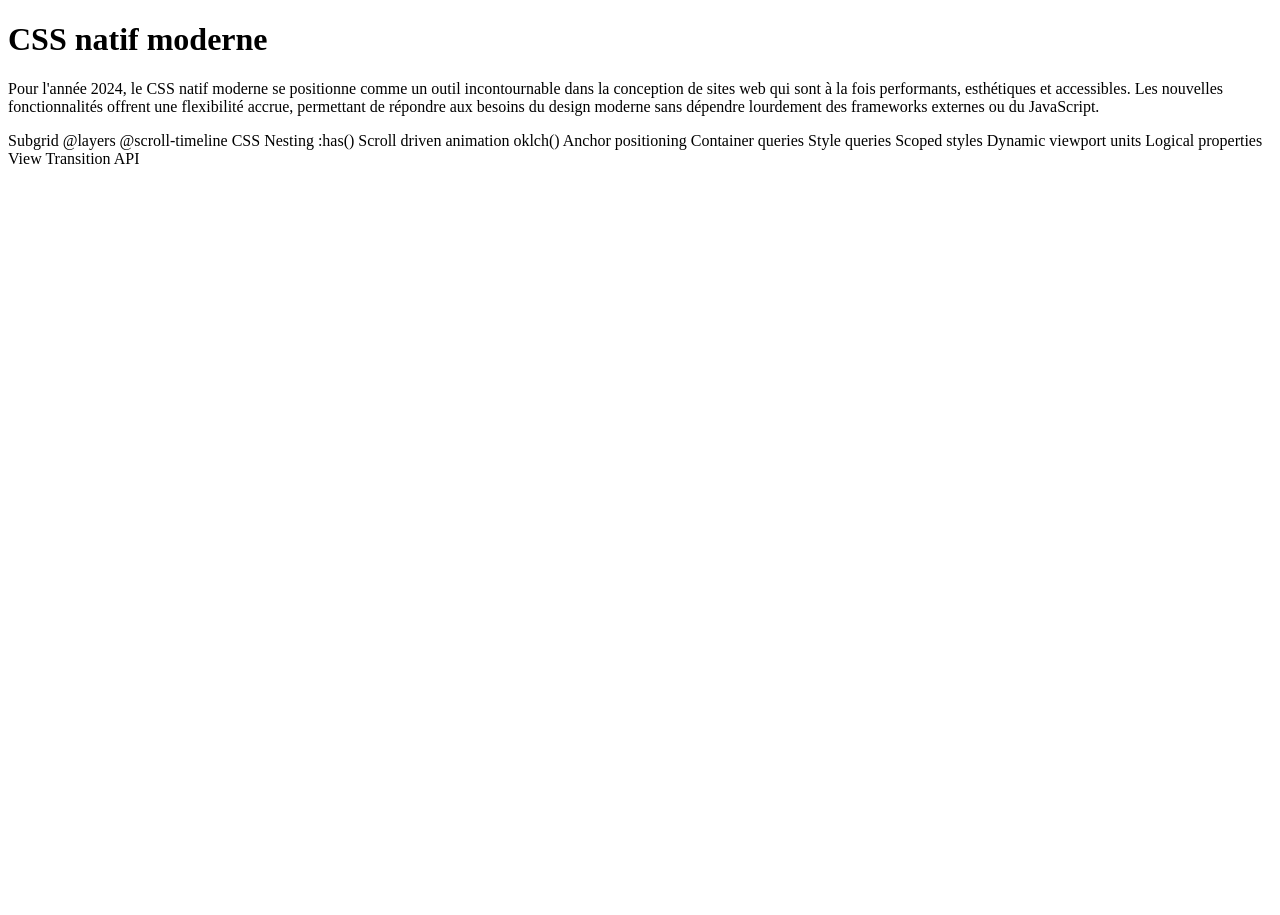
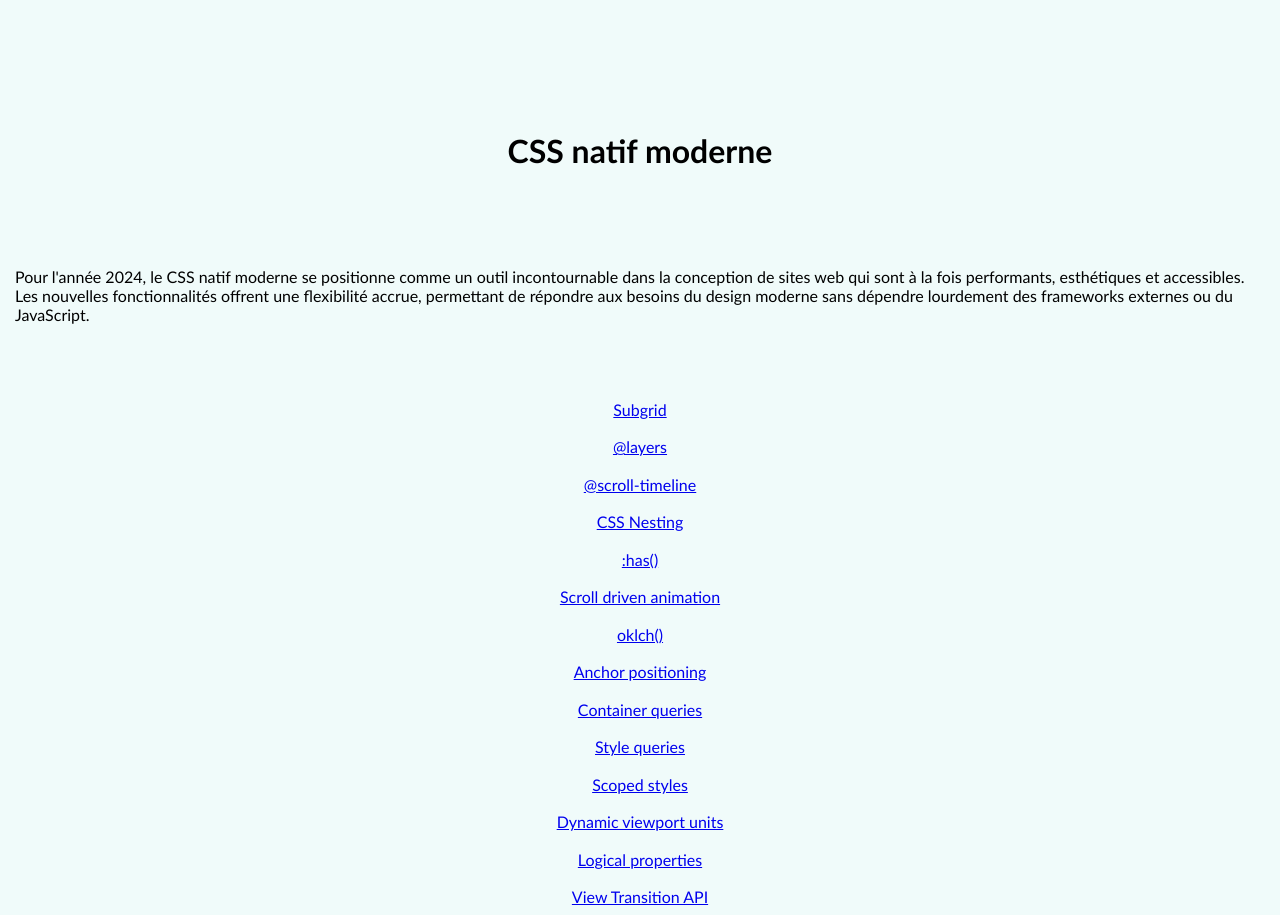
Before and after one commit to PetitMais/View-Transition-API, a plain HTML site: page index.html in a window 1280 px wide. Before the commit the page ends 800 px from the top, so only its background shows below. Drawn offline with Linux system fonts and the light colour scheme.

Commit message:
fix : le style des pages

```diff
--- a/assets/css/style.css
+++ b/assets/css/style.css
@@ -1,31 +1,88 @@
-/* baseline-status {
-    --baseline-status-color-limited: light-dark(#0027ea, #330966);
-    --baseline-status-color-outline: light-dark(#e71111, #4b0707);
-
-} */
-
-@view-transition {
-    navigation: auto;
+/* Palette de couleur */
+:root {
+  --white: #F0FBFA;
+  --black: #111C1B;
+  --blue: #87E3DA;
+  --indigo: #76AAD0;
 }
 
-#transition {
+/* transition description.html -- exemple.html */
+@view-transition {
+  navigation: auto;
+}
+
+.transition {
   view-transition-name: exemple;
 }
 
-h1{
+::view-transition-old(exemple) {
+  animation: 0.4s ease-in both;
+}
+
+::view-transition-new(exemple) {
+  animation: 0.4s ease-in both;
+}
+
+/* css pages */
+* {
+  box-sizing: border-box;
+}
+
+body {
+  margin: 5px;
+  margin-top: 110px;
+  height: 100svh;
+  display: grid;
+  justify-items: center;
+  font-family: "Gill Sans", sans-serif;
+  background-color: var(--white);
+}
+
+css-description,
+css-exemple {
+  display: flex;
+  flex-direction: column;
+  align-items: center;
+}
+
+code{
+  background-color: #e3e0e0;
+}
+
+h1 {
   width: fit-content;
 }
 
-a{
-  text-decoration: none;
-  color: black;
+p {
+  padding: 10px;
 }
 
-/* Apply the custom animation to the old and new page states */
-::view-transition-old(exemple) {
-animation: 0.4s ease-in both ;
+
+.grid {
+  display: grid;
+  grid-gap: 15px;
+  /* grid-template-columns: repeat(auto-fill, minmax(200px, 1fr)); */
+  justify-content: center;
+  justify-items: center;
 }
 
-::view-transition-new(exemple) {
-animation: 0.4s ease-in both ;
-}
+/* Scroll barre */
+html {
+  scroll-timeline: --page-scroll block;
+    }
+
+    @keyframes grow-progress {
+        from { transform: scaleX(0); }
+        to { transform: scaleX(1); }
+    }
+
+    #progress {
+        position: fixed;
+        left: 0; top: 0;
+        width: 100%; height: 1em;
+        background: var(--blue);
+
+        transform-origin: 0 50%;
+        animation: grow-progress auto linear;
+        animation-timeline: --page-scroll;
+    }
```
